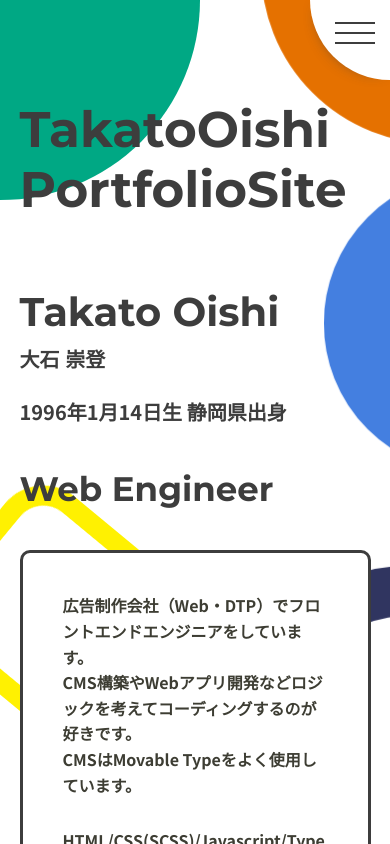
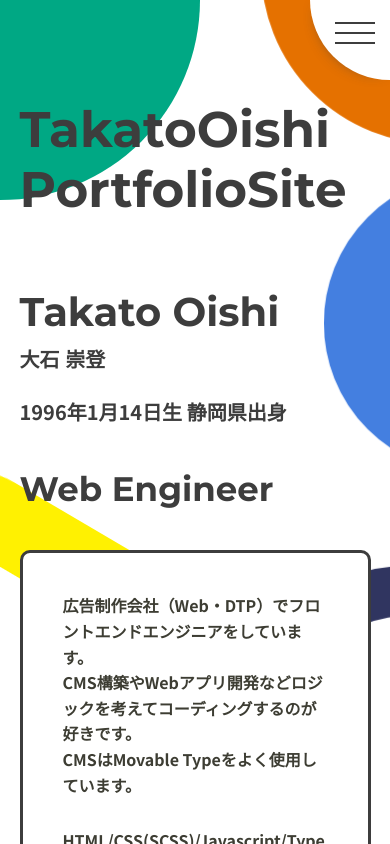
Before and after one commit to ohishi-Ta/Portfolio, a Next.js app in the folder portfolio/: page / in a window 390 px wide. Shown: the top 844 px of the page. Built offline with nearby package versions, Linux system fonts and the light colour scheme.

Commit message:
iphoneのkeyframeバグ

```diff
--- a/portfolio/styles/Home.module.scss
+++ b/portfolio/styles/Home.module.scss
@@ -2,13 +2,11 @@
 
 .home {
   @keyframes rotate-1 {
-    from {
-      animation-timing-function: linear;
+    0% {
       transform: translate(0px, 0px) scale(1, 1) rotate(360deg) skew(0deg, 0deg);
       opacity: 1;
     }
-    to {
-      animation-timing-function: linear;
+    100% {
       transform: translate(0px, 0px) scale(1, 1) rotate(0deg) skew(0deg, 0deg);
       opacity: 1;
     }
@@ -152,11 +150,11 @@
         animation-iteration-count: infinite;
         mix-blend-mode: plus-lighter;
         @include mq(md) {
-          border: 20px solid #fff101;
-          width: 200px;
-          height: 200px;
-          left: -50px;
-          border-radius: 50px;
+          border: 80px solid #fff101;
+          width: 400px;
+          height: 400px;
+          left: -200px;
+          border-radius: 100px;
           mix-blend-mode:normal;
         }
       }
```
